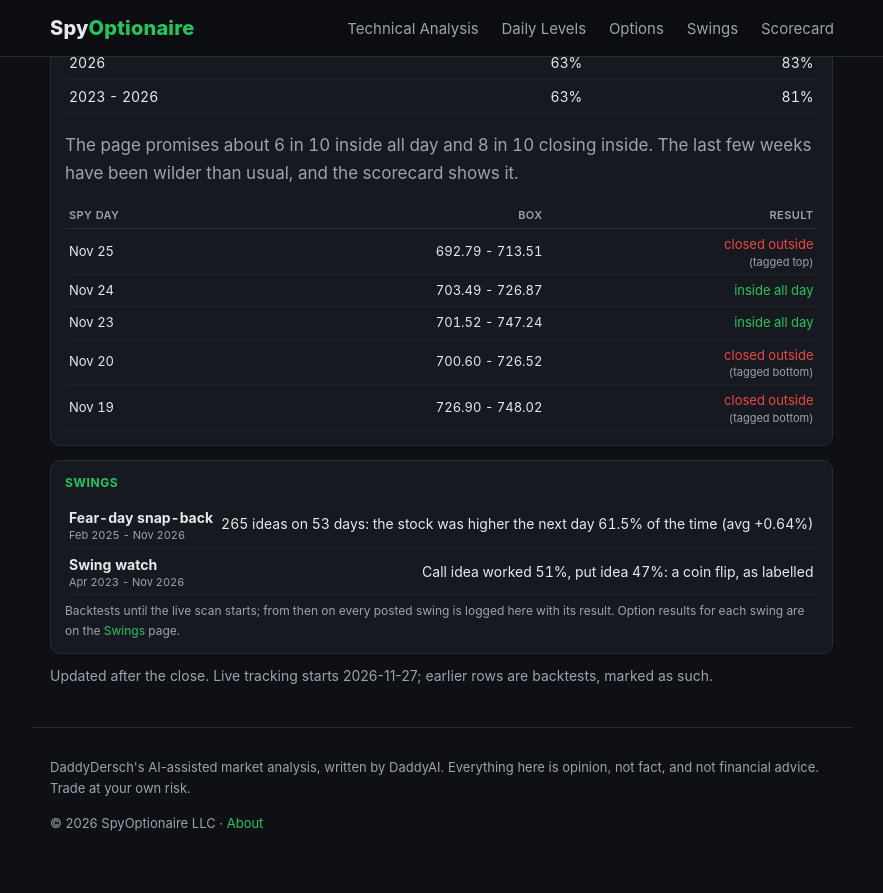
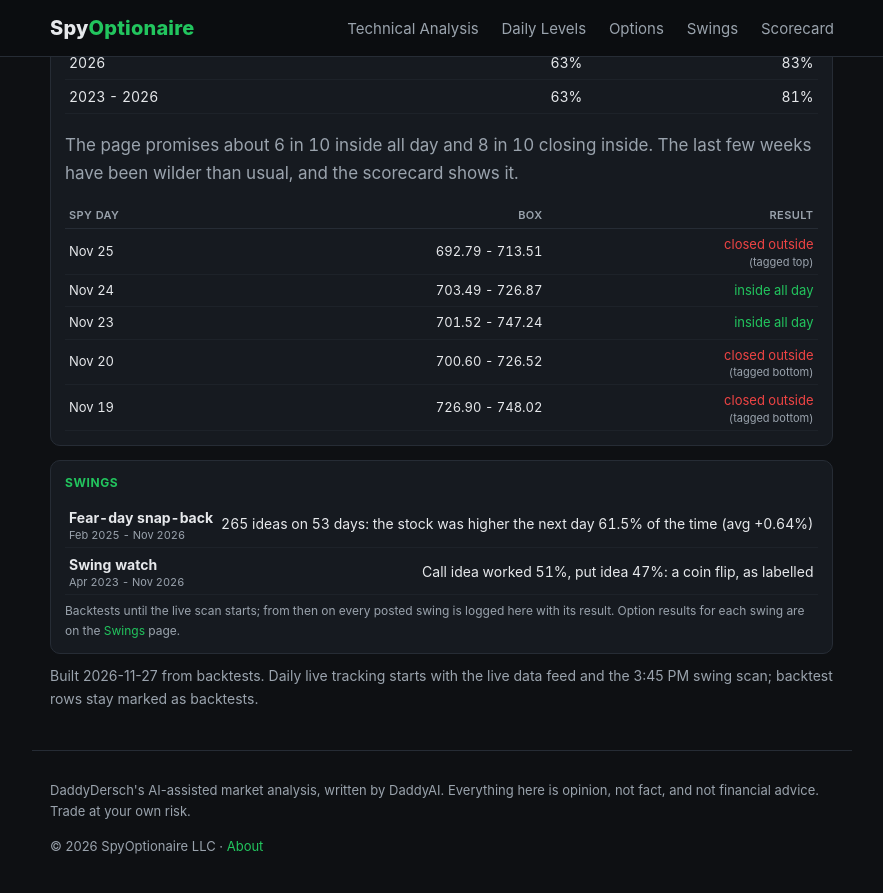
Before and after one commit to SpyOptionaire/spyoptionaire.github.io, a Jekyll site: the page built from scorecard.html, in a window 1280 px wide and 900 px high, scrolled down 864 px. Shown: the top 893 px of the window, without its empty margins (198-1081 px from the left). Built offline with Jekyll 4.4.1, drawn with Linux system fonts in a browser that asks for light colours.

Commit message:
Scorecard: honest note on when live tracking starts
Co-Authored-By: Claude Opus 5.5 <noreply@anthropic.com>
Claude-Session: https://claude.ai/code/session_01EnXCpuWUg6oc66XeZWqt4P

```diff
--- a/scorecard.html
+++ b/scorecard.html
@@ -57,5 +57,5 @@ permalink: /scorecard/
 </div>
 </div>
 <div class="note">
-  <p>Updated after the close. Live tracking starts {{ C.built }}; earlier rows are backtests, marked as such.</p>
+  <p>Built {{ C.built }} from backtests. Daily live tracking starts with the live data feed and the 3:45 PM swing scan; backtest rows stay marked as backtests.</p>
 </div>
```
